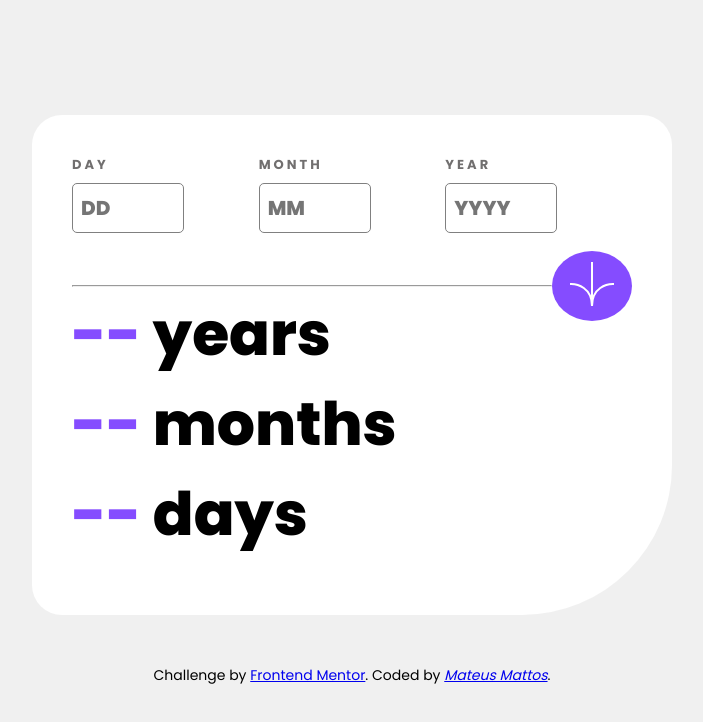
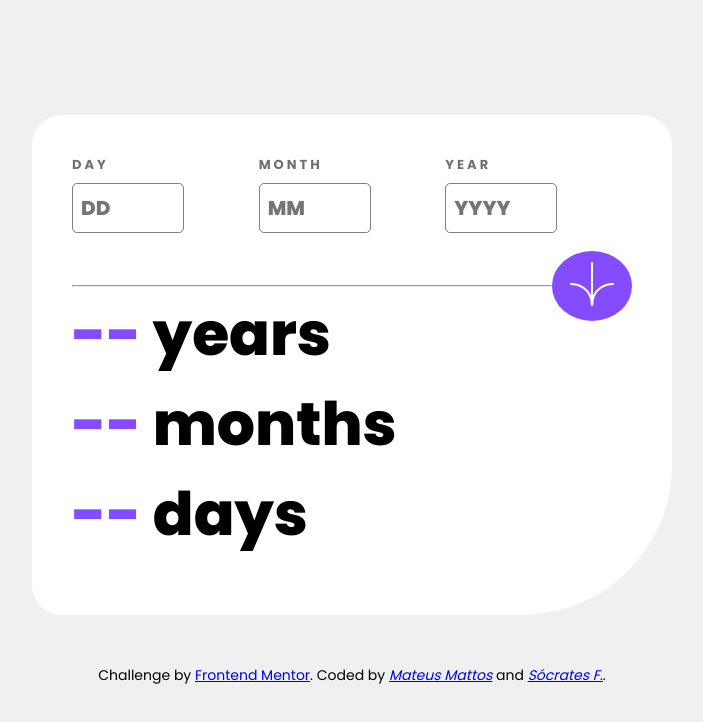
Before and after one commit to MMattoss/Age-calculator-app, a plain HTML site: page index.html in a window 1280 px wide. Shown: the whole page, without its empty margins (288-991 px from the left). Drawn offline with nearby package versions, Linux system fonts and the light colour scheme.

Commit message:
Update index.html

```diff
--- a/index.html
+++ b/index.html
@@ -78,8 +78,10 @@
 
   <div class="attribution">
     Challenge by <a href="https://www.frontendmentor.io?ref=challenge" target="_blank">Frontend Mentor</a>.
-    Coded by <a href="https://www.linkedin.com/in/mateus-mattos-de-s%C3%A1-barreto-11a8a3255/"><em>Mateus Mattos</em></a>.
+    Coded by <a href="https://www.linkedin.com/in/mateus-mattos-de-s%C3%A1-barreto-11a8a3255/"><em>Mateus Mattos</em></a> and <a href="https://www.linkedin.com/in/s%C3%B3crates-farias-8a4503271/"><em>Sócrates F.</em></a>.
   </div>
+
+
   <script src="https://code.jquery.com/jquery-3.6.4.js" integrity="sha256-a9jBBRygX1Bh5lt8GZjXDzyOB+bWve9EiO7tROUtj/E=" crossorigin="anonymous"></script>
   <script src="index.js" charset="UTF-8"></script>
 </body>
```
